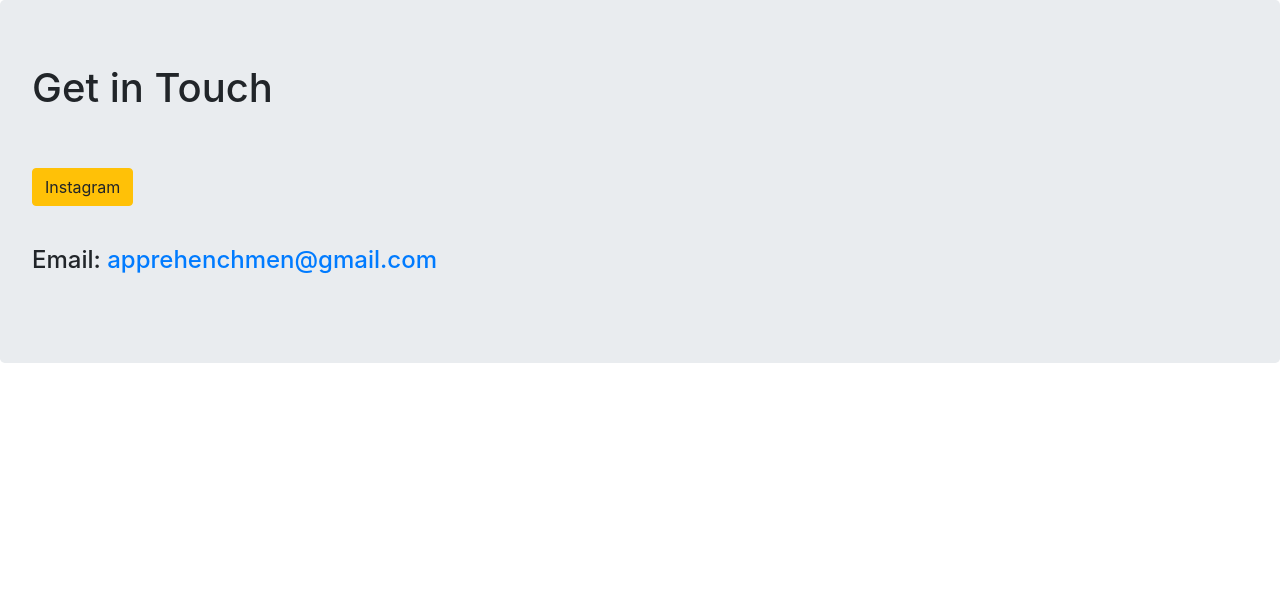
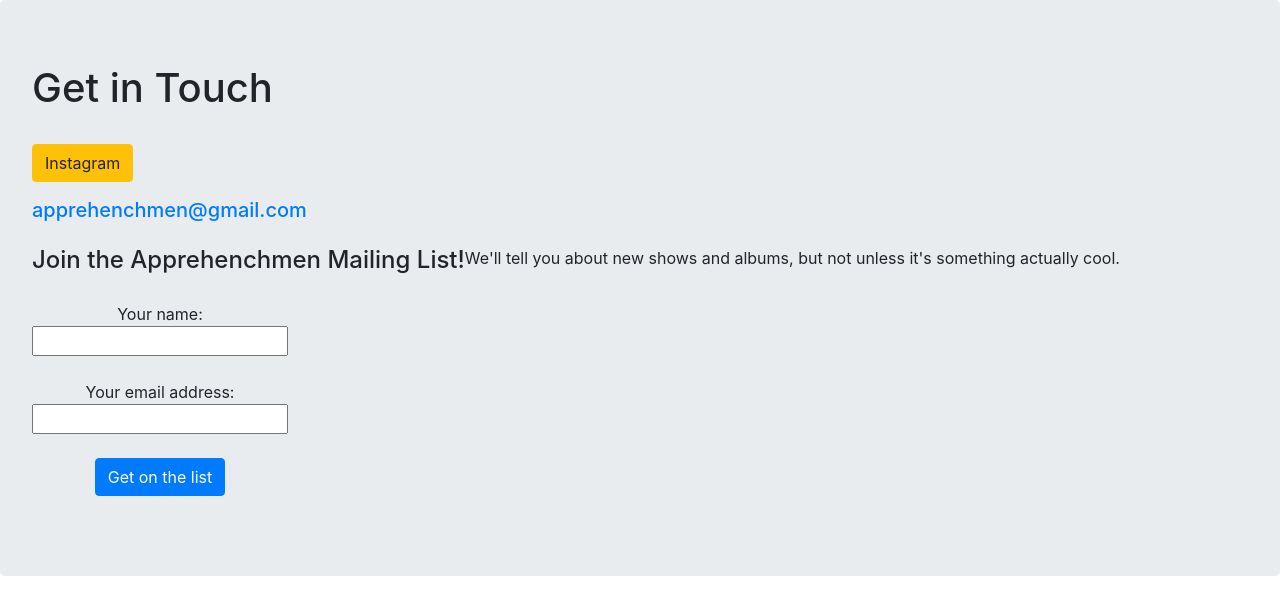
Before and after one commit to thatsongsucks/portfolio-project, a Django app: page /contact in a window 1280 px wide. Shown: the part 96-711 px from the top of the page. Run offline with Django 3.2, Linux system fonts and the light colour scheme; some libraries are stand-ins or nearby versions.

Commit message:
trying to finish

```diff
--- a/jobs/admin.py
+++ b/jobs/admin.py
@@ -1,7 +1,8 @@
 from django.contrib import admin
 
 # Register your models here.
-from .models import Job, Show
+from .models import Job, Show, MailingListPerson
 
 admin.site.register(Job)
 admin.site.register(Show)
+admin.site.register(MailingListPerson)
--- a/jobs/models.py
+++ b/jobs/models.py
@@ -10,3 +10,7 @@
     date = models.CharField(max_length=200)
     pub_date = models.DateTimeField()
     flyer = models.ImageField(upload_to='images')
+
+class MailingListPerson(models.Model):
+    name = models.CharField(max_length=50)
+    email = models.EmailField()
--- a/jobs/templates/jobs/contact.html
+++ b/jobs/templates/jobs/contact.html
@@ -3,14 +3,42 @@
 <div class='row'>
   <h1>Get in Touch</h1>
 </div>
-<br><br>
-<div class='row pb-3'>
-  <button class='btn btn-warning' href='http://instagram.com/apprehenchmen'>Instagram</button>
-</div>
 <br>
 <div class='row pb-3'>
-  <h4>Email: <a href='mailto:apprehenchmen@gmail.com'>apprehenchmen@gmail.com</a></h4>
+  <a href='http://instagram.com/apprehenchmen'<button class='btn btn-warning'>Instagram</button></a>
 </div>
+<div class='row pb-3'>
+  <h5><a href='mailto:apprehenchmen@gmail.com'>apprehenchmen@gmail.com</a></h5>
+</div>
+<div class='row pb-3'>
+  <h4>Join the Apprehenchmen Mailing List!</h4>
+  <p>We'll tell you about new shows and albums, but not unless it's something actually cool.</p>
+</div>
+<div class='row pb-3'>
+  {% if failure %}
+  <p>
+  {{ failure }}
+  </p>
+  {% elif success %}
+  <p>
+  {{ success }}
+  </p>
+  {% endif %}
+<br><br>
+    <form method="POST" action="{% url 'contact' %}" enctype="multipart/form-data">
 
+    {% csrf_token %}
 
+    Your name:
+    <br />
+    <input type="text" name="name" />
+    <br /><br />
+    Your email address:
+    <br />
+    <input type="text" name="email" />
+    <br /><br />
+    <input class="btn btn-primary" type='submit' value="Get on the list" />
+
+    </form>
+</div>
 {% endblock %}
--- a/jobs/views.py
+++ b/jobs/views.py
@@ -1,13 +1,21 @@
-from django.shortcuts import render
-from .models import Job
+from django.shortcuts import render, redirect
+from .models import MailingListPerson
 
 def home(request):
-    jobs = Job.objects
-    return render(request, 'jobs/home.html', {'jobs':jobs})
-
+    return render(request, 'jobs/home.html')
 
 def contact(request):
-    return render(request, 'jobs/contact.html')
+    if request.method == 'POST':
+        if request.POST['name'] and request.POST['email']:
+            person = MailingListPerson()
+            person.name = request.POST['name']
+            person.email = request.POST['email']
+            person.save()
+            return render(request, 'contact.html', {'success':"You've been added to the Apprehenchmen mailing list!  You won't regret this."})
+        else:
+            return render(request, 'contact.html', {'failure':'Enter your name and your email, beloved site user.'})
+    else:
+        return render(request, 'jobs/contact.html')
 
 def shows(request):
     return render(request, 'jobs/shows.html')
--- a/lyrics/models.py
+++ b/lyrics/models.py
@@ -5,6 +5,7 @@
     title = models.CharField(max_length=50)
     body = models.TextField()
     album = models.ForeignKey('Album', on_delete=models.CASCADE, related_name='song')
+    track_no = models.IntegerField(max_length=2, default='1')
 
 class Album(models.Model):
     title = models.CharField(max_length=50)
--- a/lyrics/urls.py
+++ b/lyrics/urls.py
@@ -4,6 +4,6 @@
 from . import views
 
 urlpatterns = [
-    path('', views.all_lyrics, name='all_lyrics'),
+    path('', views.lyrics, name='lyrics'),
     path('<str:title>/', views.detail, name='detail'),
 ]
--- a/lyrics/views.py
+++ b/lyrics/views.py
@@ -3,8 +3,8 @@
 from .models import Lyrics
 
 # Create your views here.
-def all_lyrics(request):
-    lyrics=Lyrics.objects
+def lyrics(request):
+    lyrics=Lyrics.objects.order_by('track_no')
     return render(request, 'lyrics/all_lyrics.html', {'lyrics':lyrics})
 
 def detail(request, title):
--- a/portfolio/templates/base.html
+++ b/portfolio/templates/base.html
@@ -44,13 +44,13 @@
       <div class="collapse navbar-collapse" id="navbarsExample01">
         <ul class="navbar-nav mr-auto">
           <li class="nav-item active">
-            <a class="nav-link" href="contact">Contact <span class="sr-only">(current)</span></a>
+            <a class="nav-link" href="{% url 'contact' %}">Contact <span class="sr-only">(current)</span></a>
           </li>
           <li class="nav-item active">
-            <a class="nav-link" href="lyrics/">Lyrics <span class="sr-only">(current)</span></a>
+            <a class="nav-link" href="{% url 'lyrics' %}">Lyrics <span class="sr-only">(current)</span></a>
           </li>
           <li class="nav-item active">
-            <a class="nav-link" href="shows">Shows <span class="sr-only">(current)</span></a>
+            <a class="nav-link" href="{% url 'shows' %}">Shows <span class="sr-only">(current)</span></a>
           </li>
       </div>
     </nav>
```
Also changed, not shown: jobs/templates/jobs/home.html (+4 -5 lines).
